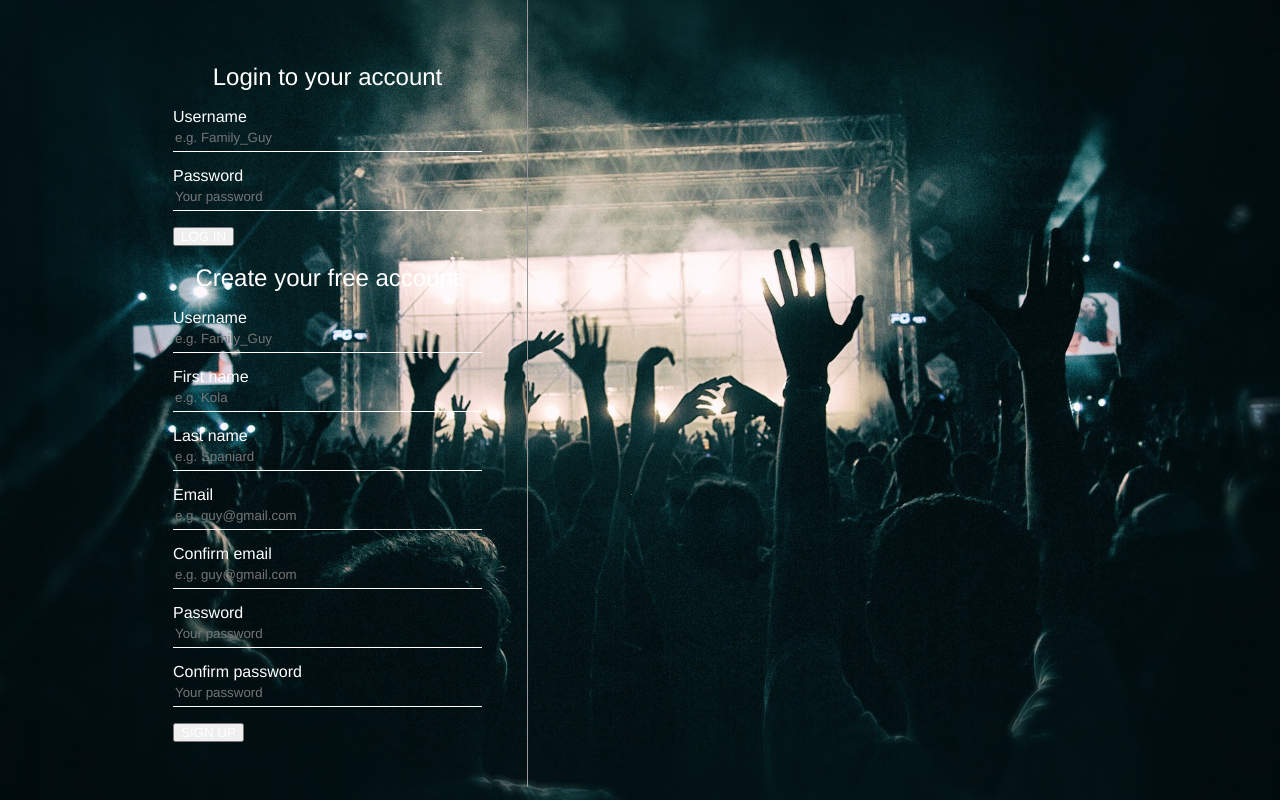
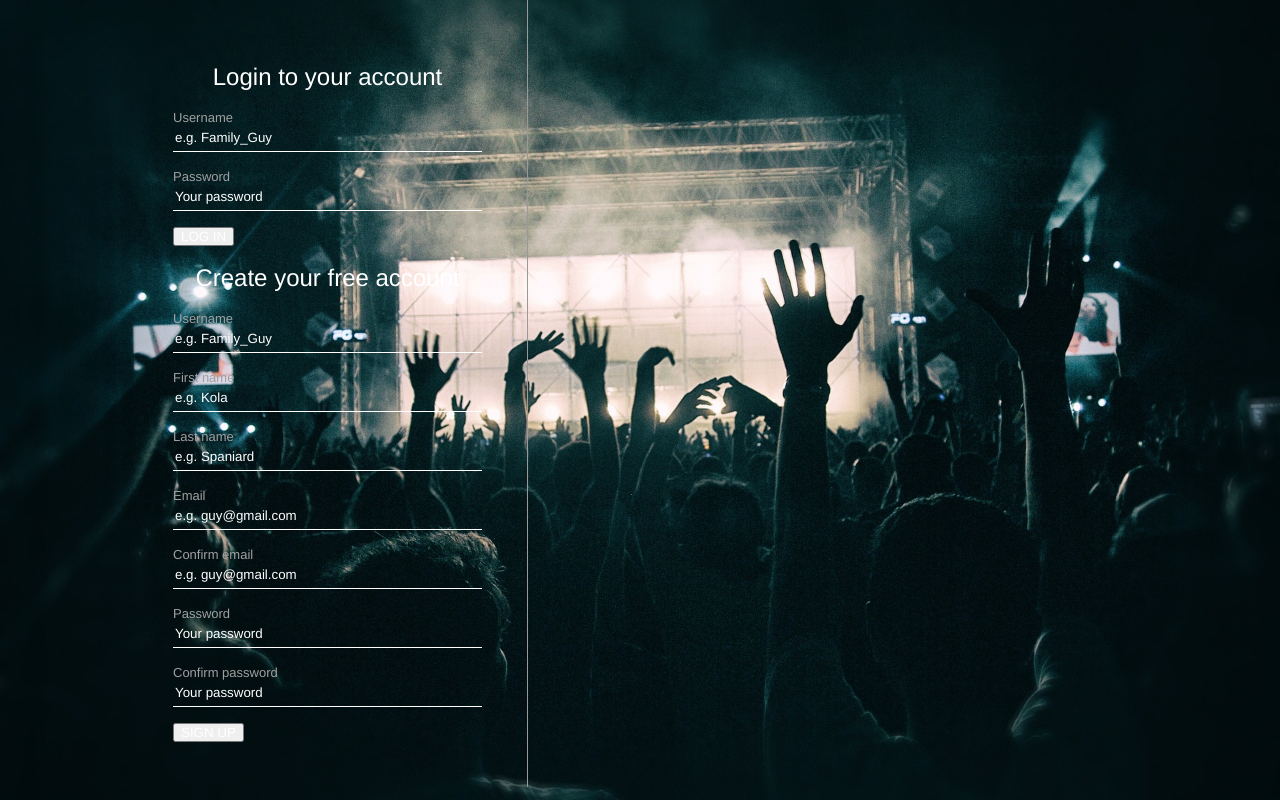
Before and after one commit to eccololo/Slotify, a PHP site: page /register.php in a window 1280 px wide. Run offline with PHP 8.4, Linux system fonts and the light colour scheme.

Commit message:
change placeholders css

```diff
--- a/assets/css/register.css
+++ b/assets/css/register.css
@@ -22,6 +22,28 @@ body {
     line-height: 1em;
     box-sizing: border-box;
 
+}
+
+::-webkit-input-placeholder { /* WebKit, Blink, Edge */
+    color:    #fff;
+}
+:-moz-placeholder { /* Mozilla Firefox 4 to 18 */
+   color:    #fff;
+   opacity:  1;
+}
+::-moz-placeholder { /* Mozilla Firefox 19+ */
+   color:    #fff;
+   opacity:  1;
+}
+:-ms-input-placeholder { /* Internet Explorer 10-11 */
+   color:    #fff;
+}
+::-ms-input-placeholder { /* Microsoft Edge */
+   color:    #fff;
+}
+
+::placeholder { /* Most modern browsers support this now. */
+   color:    #fff;
 }
 
 #loginContainer {
@@ -53,3 +75,9 @@ body {
     height: 27px;
     width: 100%;
 }
+
+#inputContainer label {
+    color: #a0a0a0;
+    font-size: 13px;
+    margin-top: 15px;
+}
```
